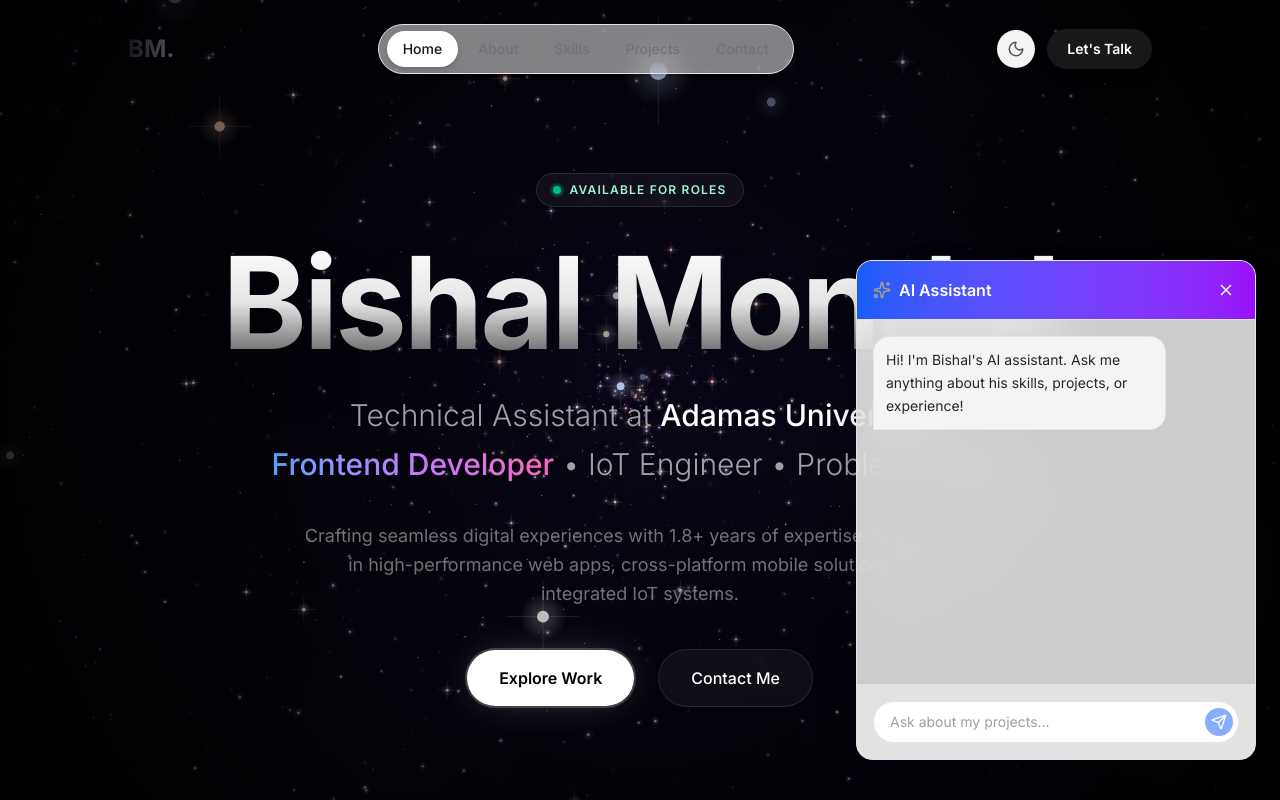
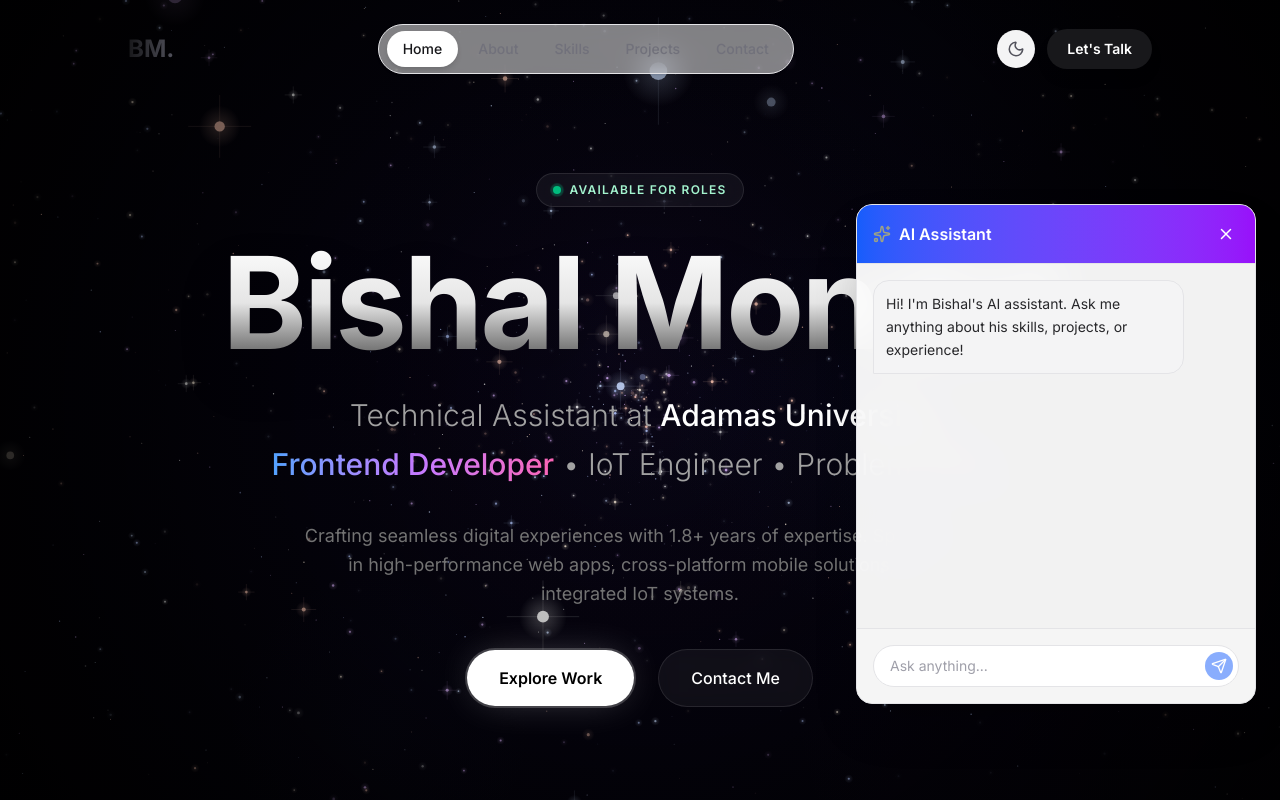
Before and after one commit to bishal9874/BishalPort, a Next.js app: page / in a window 1280 px wide. Both pictures are taken after a click on the button 1228 px from the left and 748 px from the top of the page. Shown: the top 800 px of the page. Built offline with nearby package versions, Linux system fonts and the light colour scheme.

Commit message:
fix: responsive chat widget

```diff
--- a/src/components/ChatWidget.tsx
+++ b/src/components/ChatWidget.tsx
@@ -62,7 +62,7 @@
     };
 
     return (
-        <div className="fixed bottom-6 right-6 z-50 flex flex-col items-end">
+        <div className="fixed bottom-4 right-4 sm:bottom-6 sm:right-6 z-50 flex flex-col items-end pointer-events-none">
             <AnimatePresence>
                 {isOpen && (
                     <motion.div
@@ -70,10 +70,10 @@
                         animate={{ opacity: 1, y: 0, scale: 1 }}
                         exit={{ opacity: 0, y: 20, scale: 0.95 }}
                         transition={{ duration: 0.2 }}
-                        className="mb-4 w-[350px] sm:w-[400px] h-[500px] bg-white/80 dark:bg-black/80 backdrop-blur-xl border border-zinc-200 dark:border-white/10 rounded-2xl shadow-2xl flex flex-col overflow-hidden"
+                        className="pointer-events-auto mb-2 sm:mb-4 w-[calc(100vw-2rem)] sm:w-[400px] h-[70vh] sm:h-[500px] bg-white/95 dark:bg-black/90 backdrop-blur-xl border border-zinc-200 dark:border-white/10 rounded-2xl shadow-2xl flex flex-col overflow-hidden origin-bottom-right"
                     >
                         {/* Header */}
-                        <div className="p-4 border-b border-zinc-200 dark:border-white/10 bg-gradient-to-r from-blue-600 to-purple-600 flex justify-between items-center text-white">
+                        <div className="p-4 border-b border-zinc-200 dark:border-white/10 bg-gradient-to-r from-blue-600 to-purple-600 flex justify-between items-center text-white shrink-0">
                             <div className="flex items-center gap-2">
                                 <Sparkles size={18} className="text-yellow-300 animate-pulse" />
                                 <span className="font-semibold">AI Assistant</span>
@@ -95,9 +95,9 @@
                                     className={`flex ${msg.role === "user" ? "justify-end" : "justify-start"}`}
                                 >
                                     <div
-                                        className={`max-w-[80%] p-3 rounded-2xl text-sm leading-relaxed ${msg.role === "user"
-                                                ? "bg-blue-600 text-white rounded-br-none"
-                                                : "bg-zinc-100 dark:bg-zinc-800 text-zinc-800 dark:text-zinc-200 rounded-bl-none border border-zinc-200 dark:border-white/5"
+                                        className={`max-w-[85%] p-3 rounded-2xl text-sm leading-relaxed ${msg.role === "user"
+                                            ? "bg-blue-600 text-white rounded-br-none"
+                                            : "bg-zinc-100 dark:bg-zinc-800 text-zinc-800 dark:text-zinc-200 rounded-bl-none border border-zinc-200 dark:border-white/5"
                                             }`}
                                     >
                                         {msg.text}
@@ -116,13 +116,13 @@
                         </div>
 
                         {/* Input */}
-                        <form onSubmit={handleSubmit} className="p-4 border-t border-zinc-200 dark:border-white/10 bg-zinc-50/50 dark:bg-black/50">
+                        <form onSubmit={handleSubmit} className="p-3 sm:p-4 border-t border-zinc-200 dark:border-white/10 bg-zinc-50/50 dark:bg-black/50 shrink-0">
                             <div className="relative flex items-center">
                                 <input
                                     type="text"
                                     value={input}
                                     onChange={(e) => setInput(e.target.value)}
-                                    placeholder="Ask about my projects..."
+                                    placeholder="Ask anything..."
                                     className="w-full bg-white dark:bg-zinc-900 border border-zinc-200 dark:border-white/10 rounded-full py-2.5 pl-4 pr-12 text-sm focus:outline-none focus:ring-2 focus:ring-blue-500/50 transition-all text-zinc-900 dark:text-white placeholder:text-zinc-400"
                                 />
                                 <button
@@ -142,19 +142,16 @@
                 whileHover={{ scale: 1.05 }}
                 whileTap={{ scale: 0.95 }}
                 onClick={() => setIsOpen(!isOpen)}
-                className={`p-4 rounded-full shadow-lg transition-all duration-300 flex items-center justify-center ${isOpen
-                        ? "bg-zinc-800 dark:bg-zinc-700 text-white rotate-90 scale-0 opacity-0 absolute"
-                        : "bg-gradient-to-r from-blue-600 to-purple-600 text-white hover:shadow-blue-500/25"
+                className={`pointer-events-auto p-4 rounded-full shadow-lg transition-all duration-300 flex items-center justify-center relative ${isOpen
+                    ? "bg-zinc-800 dark:bg-zinc-700 text-white rotate-90 scale-0 opacity-0 absolute"
+                    : "bg-gradient-to-r from-blue-600 to-purple-600 text-white hover:shadow-blue-500/25"
                     }`}
             >
                 <MessageSquare size={24} fill="currentColor" />
+                {!isOpen && (
+                    <div className="absolute top-0 right-0 -mt-1 -mr-1 w-3 h-3 bg-red-500 rounded-full animate-ping" />
+                )}
             </motion.button>
-
-            {/* Floating button shown when open is toggled by condition above, but let's keep it simple: just one button that changes icon or hides */}
-            {/* Actually the presence animation handles the window. The button itself: */}
-            {!isOpen && (
-                <div className="absolute top-0 right-0 -mt-2 -mr-2 w-3 h-3 bg-red-500 rounded-full animate-ping" />
-            )}
         </div>
     );
 }
```
